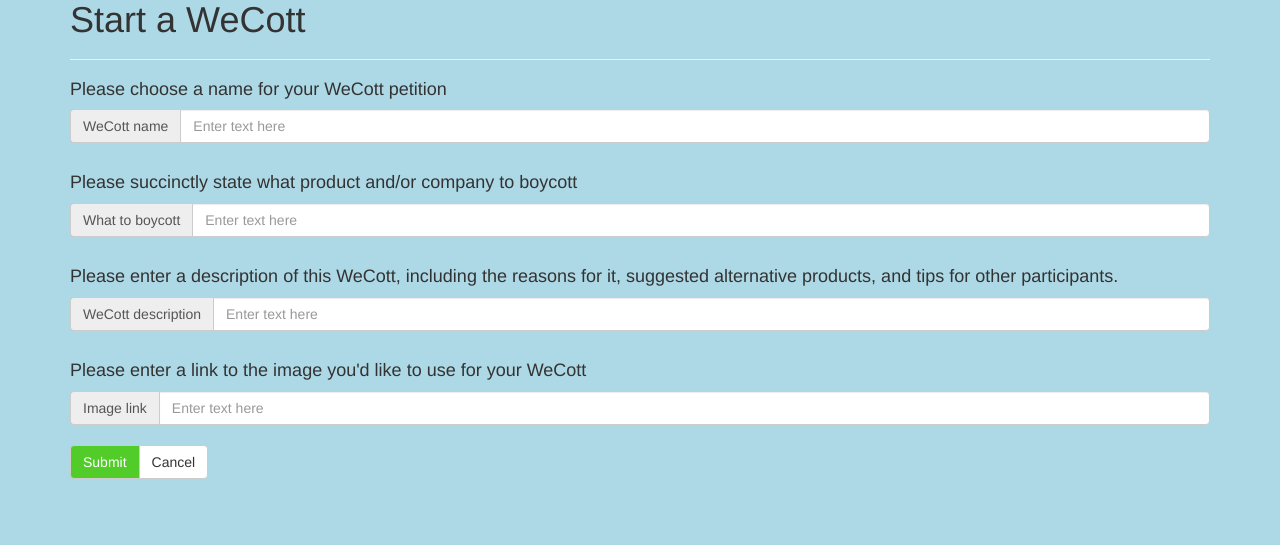
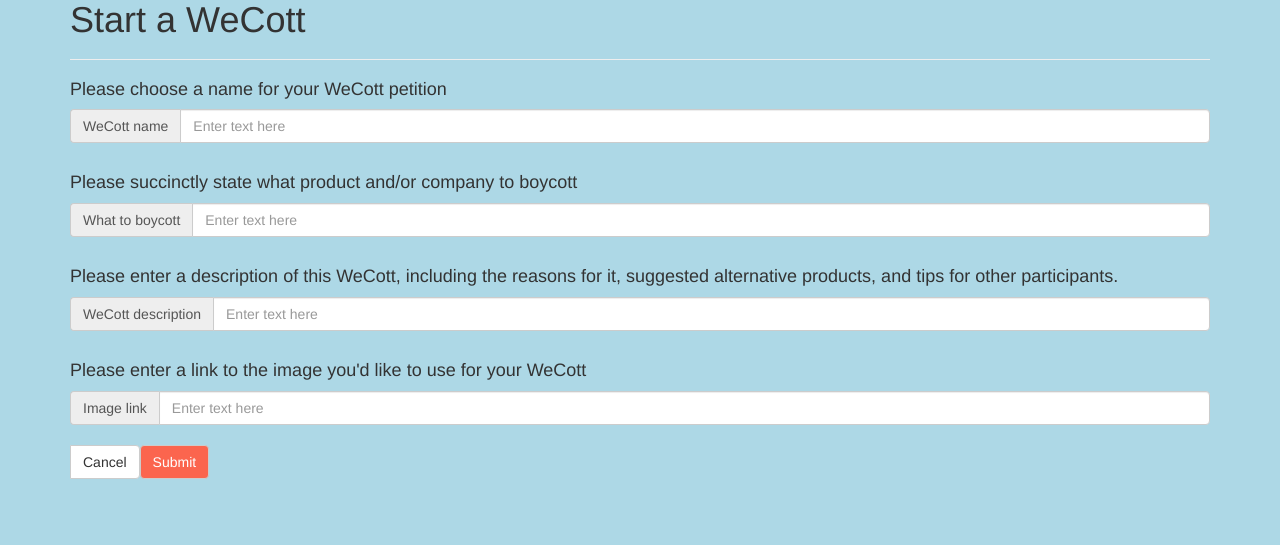
Before and after one commit to amyxzhang/boycott-website, a Django app: page /create in a window 1280 px wide. Shown: the part 120-665 px from the top of the page. Run offline with Django 3.2, Linux system fonts and the light colour scheme; parts of the project's set-up code (start-up, migrations or seed data) failed here and were passed over; some libraries are stand-ins or nearby versions.

Commit message:
pictures

```diff
--- a/schema/templates/create.html
+++ b/schema/templates/create.html
@@ -30,7 +30,7 @@
 	  		<input type="text" class="form-control" placeholder="Enter text here" aria-describedby="basic-addon1">
 		</div></br>
 		<div class="btn-group" role="group" aria-label="...">
-			<button type="submit" class="btn btn-default" style="background-color:#52CC29"><a style="color:white">Submit</a></button>
+			<a><button type="submit" class="btn btn-default" style="background-color:#fb654e;color:#ffffff;">Submit</button></a>
 			<button type="button" class="btn btn-default" >Cancel</button>
 		</div>
 	</form>
--- a/schema/templates/petition.html
+++ b/schema/templates/petition.html
@@ -45,7 +45,7 @@
 		  	</ul>
 		</div></br>
 		<div class="btn-group" role="group" aria-label="...">
-			<button type="submit" class="btn btn-default" style="background-color:#52CC29"><a style="color:white">Sign</a></button>
+			<a><button type="submit" class="btn btn-default" style="background-color:#fb654e;color:#ffffff;">Sign</button></a>
 		</div>
 	</form>
 </div>
```
